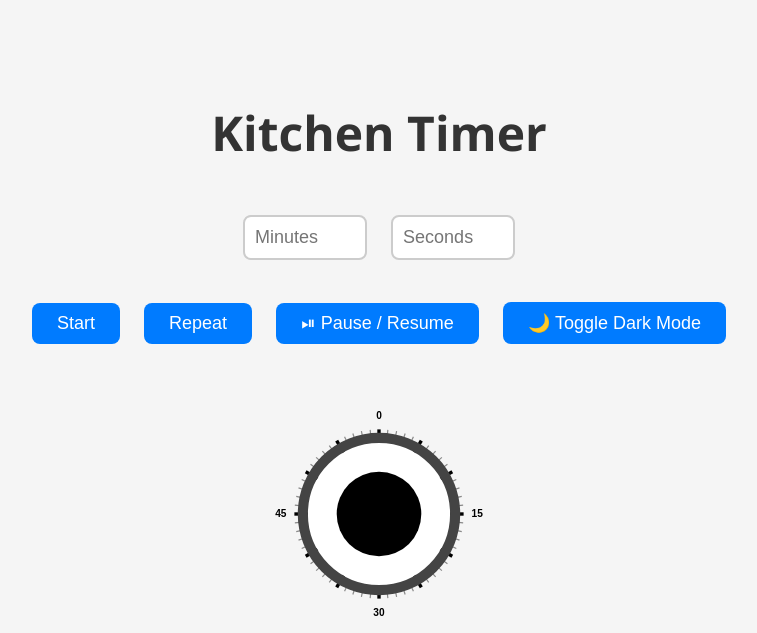
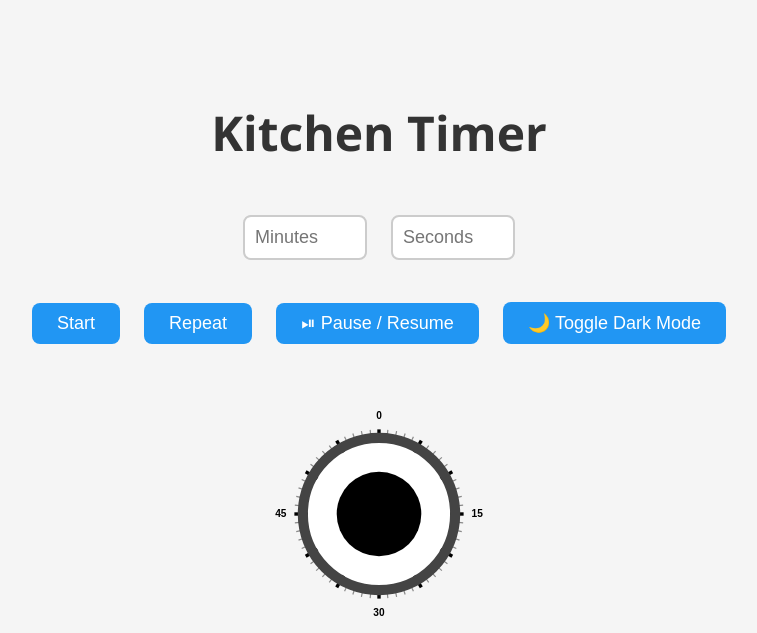
Before and after one commit to 7Andy24/kitchen-timer, a Flask app: page / in a window 1280 px wide. Shown: the top 633 px of the page, without its empty margins (261-1018 px from the left). Run offline with Flask 3, Linux system fonts and the light colour scheme.

```diff
--- a/static/style.css
+++ b/static/style.css
@@ -26,8 +26,9 @@ button {
     margin: 10px;
     border: none;
     border-radius: 8px;
-    background-color: #007bff;
+    background-color: #2196f3; /* Match arc */
     color: white;
+    border: none;
     cursor: pointer;
     transition: background-color 0.2s ease;
 }
```
